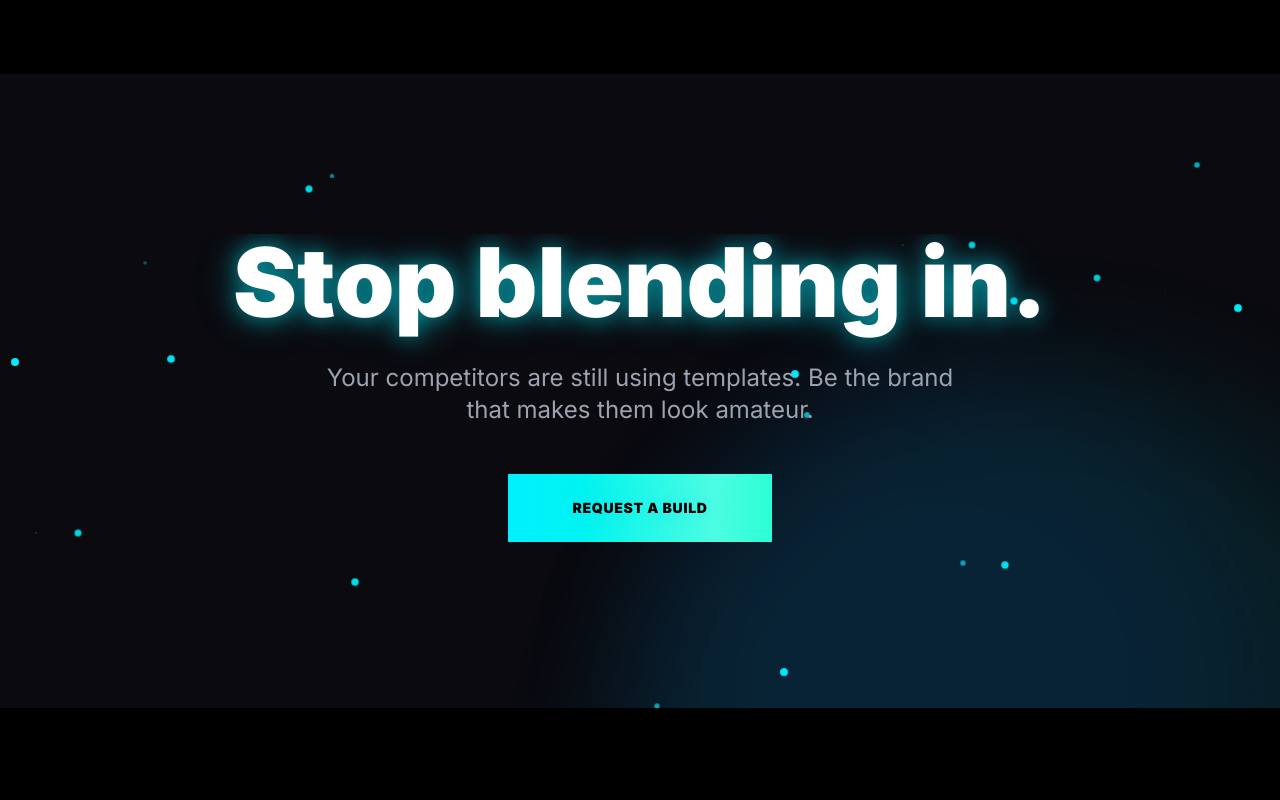
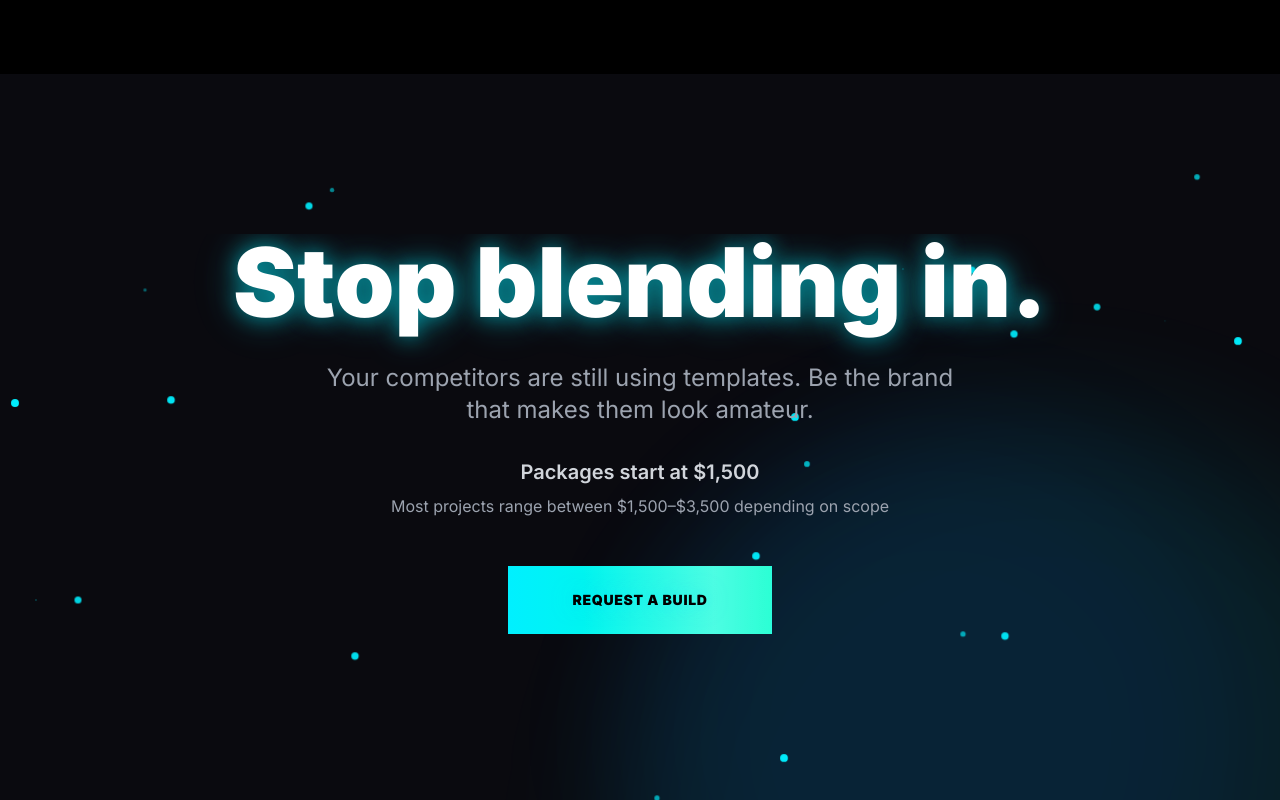
Before and after one commit to Mattp727/motioncore-studio, a Next.js app: page / in a window 1280 px wide. Shown: the part 5838-6638 px from the top of the page. Before the commit the page ends 6546 px from the top, so only its background shows below. Built offline with nearby package versions, Linux system fonts and the light colour scheme.

Commit message:
Add pricing transparency to final CTA section

```diff
--- a/components/sections/FinalCTA.tsx
+++ b/components/sections/FinalCTA.tsx
@@ -72,11 +72,27 @@ export default function FinalCTA() {
           whileInView={{ opacity: 1, y: 0 }}
           viewport={{ once: true }}
           transition={{ duration: 0.8, delay: 0.1 }}
-          className="text-base sm:text-lg md:text-xl lg:text-2xl text-gray-400 mb-8 sm:mb-12 max-w-2xl mx-auto break-words"
+          className="text-base sm:text-lg md:text-xl lg:text-2xl text-gray-400 mb-6 sm:mb-8 max-w-2xl mx-auto break-words"
           style={{ wordWrap: 'break-word', overflowWrap: 'break-word' }}
         >
           Your competitors are still using templates. Be the brand that makes them look amateur.
         </motion.p>
+
+        {/* Pricing Transparency */}
+        <motion.div
+          initial={{ opacity: 0, y: 20 }}
+          whileInView={{ opacity: 1, y: 0 }}
+          viewport={{ once: true }}
+          transition={{ duration: 0.8, delay: 0.15 }}
+          className="mb-8 sm:mb-12"
+        >
+          <p className="text-lg sm:text-xl text-gray-300 font-semibold mb-2">
+            Packages start at $1,500
+          </p>
+          <p className="text-sm sm:text-base text-gray-400">
+            Most projects range between $1,500–$3,500 depending on scope
+          </p>
+        </motion.div>
 
         <motion.div
           initial={{ opacity: 0, y: 30 }}
```
